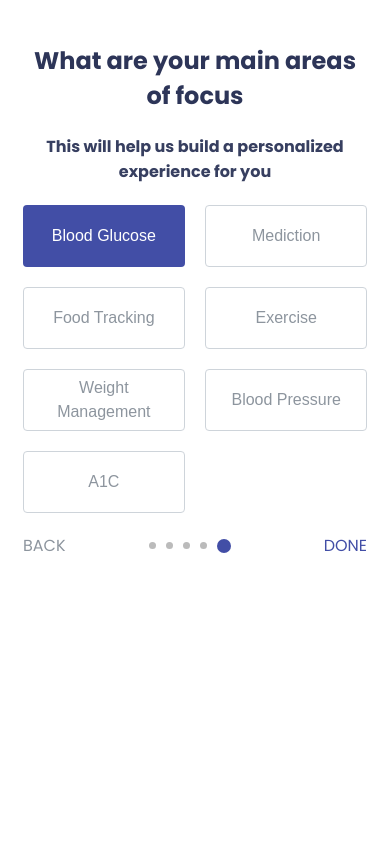
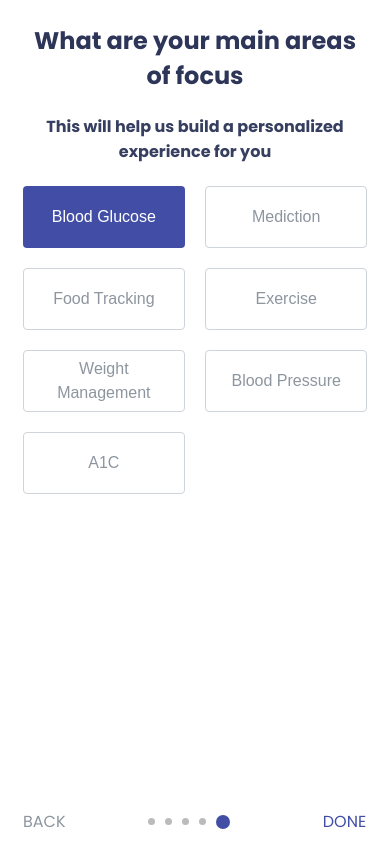
Before and after one commit to kidmeeno/GbOnboarding, a plain HTML site: page index.html in a window 390 px wide. Drawn offline with Linux system fonts and the light colour scheme.

Commit message:
fixing design error

```diff
--- a/css/index.css
+++ b/css/index.css
@@ -5,22 +5,22 @@ body{
     font-family: 'Poppins', sans-serif;
 }
 .destop_wrapper{
-    height: 100vh;
+    height: 99vh;
     text-align: center;
-    width: 100vw;
+    width: 99vw;
     display: flex;
     align-items: center;
     justify-content: center;
 }
 footer{
-    /* position: -webkit-absolute;
-    position: absolute;
-    bottom: 0; */
+    position: -webkit-fixed;
+    position: fixed;
+    bottom: 0;
     display: flex;
     justify-content: space-between;
     align-items: center;
-    /* width: 88%;
-    margin-bottom: 10px; */
+    width: 88%;
+    margin-bottom: 10px;
 }
 .text_section{
     text-align: center;
@@ -61,7 +61,7 @@ footer{
     display: flex;
     flex-wrap: wrap;
     justify-content: space-between;
-    /* margin-bottom: 20vh; */
+    margin-bottom: 4rem;
 }
 button{
     display: block;
@@ -90,9 +90,7 @@ footer :nth-child(3){
 }
 @media(max-width:767px){
     .mobile_wrapper{
-        display: flex;
-        flex-direction: column;
-        justify-content: space-between;
+        display: unset;
     }
     body{
         padding: 15px 15px 0 15px;
--- a/index.html
+++ b/index.html
@@ -11,7 +11,6 @@
 
 <body>
     <div class="mobile_wrapper">
-        <div class="content">
         <div class="text_section">
             <h2>What are your main areas of focus</h2>
             <h4>This will help us build a personalized experience for you</h4>
@@ -24,7 +23,6 @@
             <button>Weight Management</button>
             <button>Blood Pressure</button>
             <button>A1C</button>
-            </div>
         </div>
         <footer>
             <span>BACK</span>
```
Lines whose indentation alone changed are shown as unchanged.
